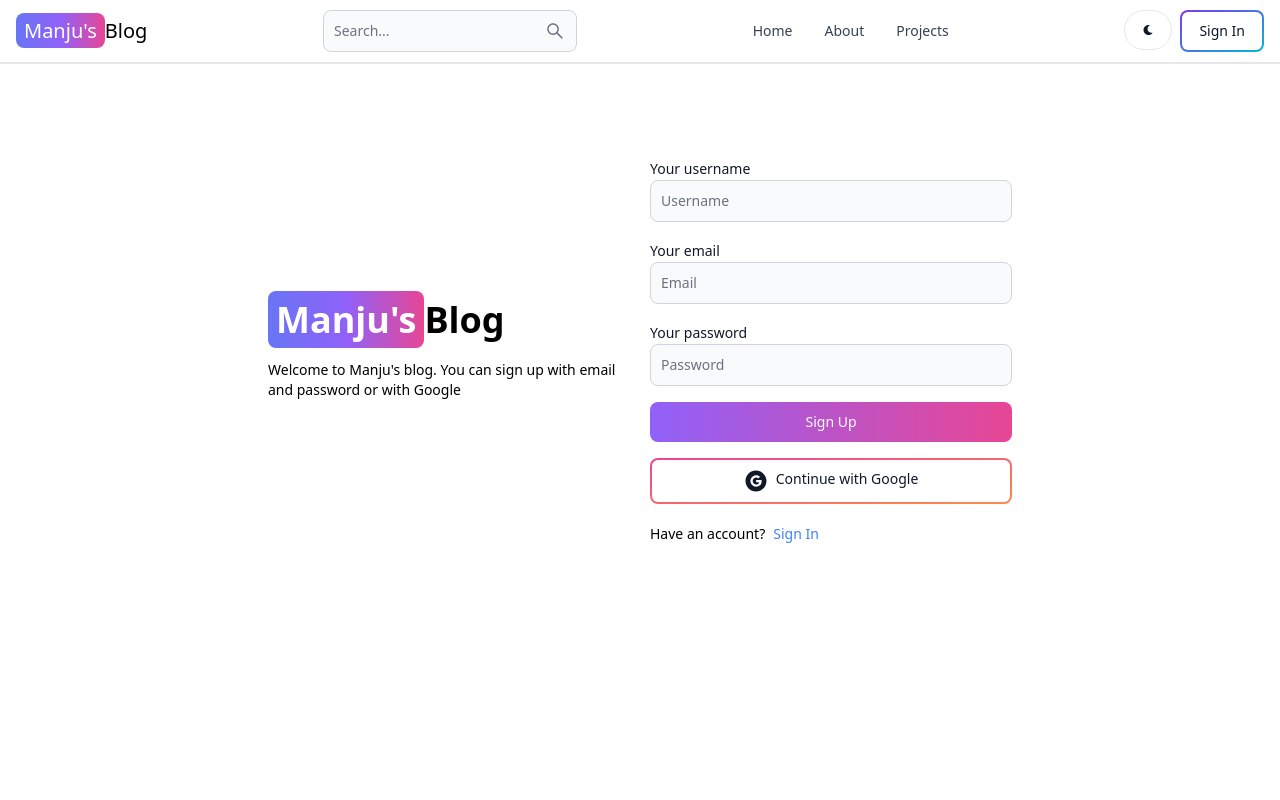
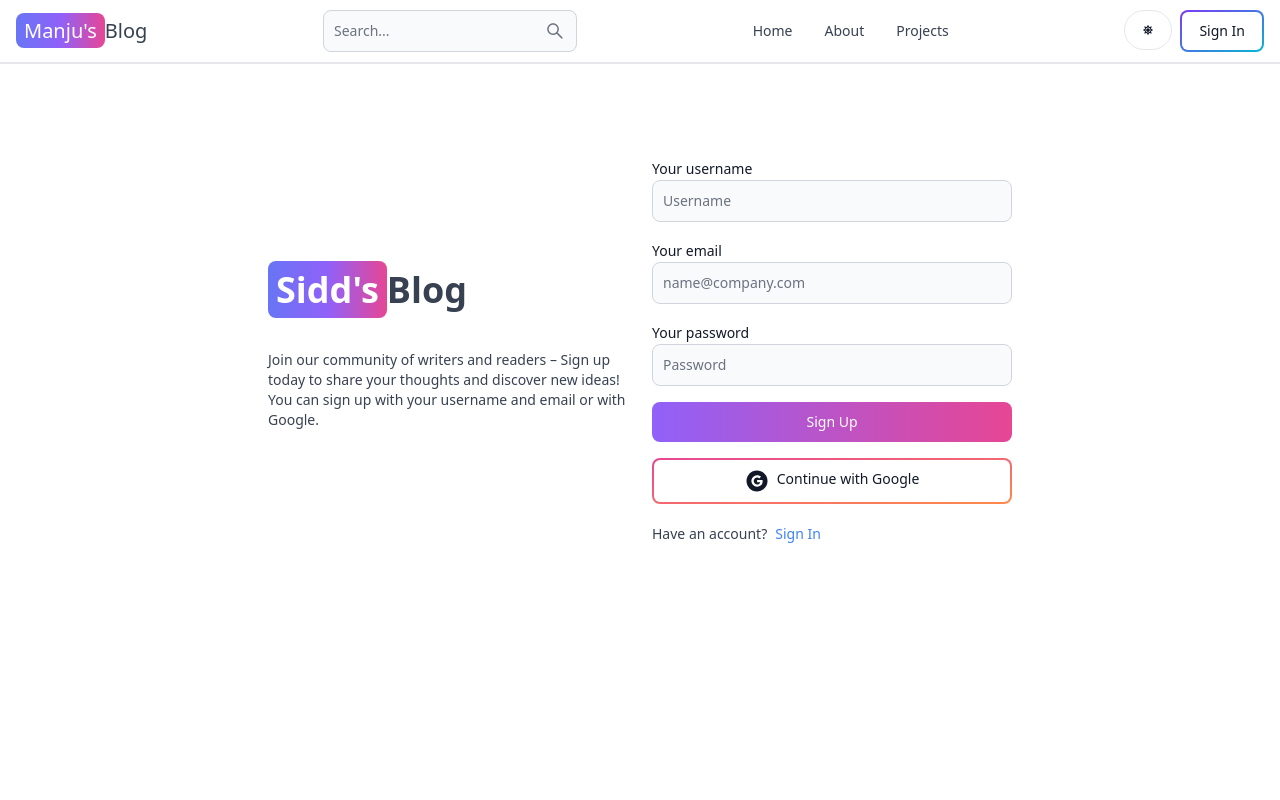
Before and after one commit to Manjudaksh/MERN-Blog-APP, a React (Vite) app in the folder client/: page /sign-up in a window 1280 px wide. Shown: the top 800 px of the page. Built offline with nearby package versions, Linux system fonts and the light colour scheme.

Commit message:
complete dark mode functionality

```diff
--- a/client/src/components/Header.jsx
+++ b/client/src/components/Header.jsx
@@ -2,12 +2,15 @@ import { Avatar, Button, Dropdown, Navbar, TextInput } from 'flowbite-react';
 import React from 'react';
 import { Link, useLocation } from 'react-router-dom';
 import {AiOutlineSearch} from 'react-icons/ai';
-import {FaMoon} from 'react-icons/fa';
-import { useSelector } from 'react-redux';
+import {FaMoon, FaSun} from 'react-icons/fa';
+import { useSelector, useDispatch } from 'react-redux';
+import { toggleTheme } from '../redux/theme/themeSlice';
 
 export default function Header() {
     const path = useLocation().pathname;
-    const {currentUser} = useSelector(state => state.user);
+    const dispatch = useDispatch();
+    const {currentUser} = useSelector((state) => state.user);
+    const {theme} = useSelector((state) => state.theme);
   return (
     <Navbar className='border-b-2'>
       <Link to="/" className='self-center whitespace-nowrap text-sm
@@ -28,8 +31,8 @@ export default function Header() {
       <AiOutlineSearch/>
       </Button>
       <div className='flex gap-2 md:order-2'>
-        <Button className='w-12 h-10 hidden sm:inline'  color='gray' pill>
-          <FaMoon/>
+        <Button className='w-12 h-10 hidden sm:inline'  color='gray' pill onClick={() => dispatch(toggleTheme())}>
+          {theme === 'light' ? <FaSun/> : <FaMoon/>}
         </Button>
         {currentUser ? (
           <Dropdown
@@ -51,7 +54,7 @@ export default function Header() {
               <Dropdown.Item>profile</Dropdown.Item>
             </Link>
             <Dropdown.Divider/>
-            <Dropdown.Item> Sign out</Dropdown.Item>
+            <Dropdown.Item> Sign out </Dropdown.Item>
           </Dropdown>
         ):
         (
--- /dev/null
+++ b/client/src/components/ThemeProvider.jsx
@@ -0,0 +1,13 @@
+import React from 'react'
+import { useSelector } from 'react-redux'
+
+export default function ThemeProvider({children}) {
+    const {theme} = useSelector(state => state.theme);
+  return (
+    <div className={theme}>
+        <div className='bg-white text-gray-700 dark:text-gray-200  dark:bg-[rgb(16,23,42)] min-h-screen'>
+            {children}
+        </div>
+    </div>
+  );
+}
--- a/client/src/main.jsx
+++ b/client/src/main.jsx
@@ -5,11 +5,14 @@ import './index.css'
 import { Provider } from 'react-redux'
 import { store, persistor } from './redux/Store.js'
 import { PersistGate } from 'redux-persist/integration/react'
+import ThemeProvider from './components/ThemeProvider.jsx'
 
 createRoot(document.getElementById('root')).render(
   <PersistGate persistor={persistor}>
     <Provider store={store}>
-      <App />
+      <ThemeProvider>
+        <App />
+      </ThemeProvider>
     </Provider>
   </PersistGate>
 )
--- a/client/src/pages/SignIn.jsx
+++ b/client/src/pages/SignIn.jsx
@@ -1,33 +1,30 @@
-// import { application } from 'express';
-import { Alert, Button, Label, Spinner, TextInput } from 'flowbite-react'
 import React, { useState } from 'react'
 import { Link, useNavigate } from 'react-router-dom'
+import { Alert, Button, Label, Spinner, TextInput } from 'flowbite-react';
 import { useDispatch, useSelector } from 'react-redux';
-import { signInFailure, signInStart, signInSuccess } from '../redux/User/userSlice';
+import { signInStart, signInSuccess, signInFailure } from '../redux/user/userSlice';
 import OAuth from '../components/OAuth';
 
-export default function SignUp() {
-
+export default function SignIn() {
+    // const [errorMessage, setErrorMessage] = useState(null);
+    // const [loading, setLoading] = useState(false);
     const [formData, setFormData] = useState({});
-  const { loading, error: errorMessage } = useSelector(state => state.user);
+    const {loading, error: errorMessage} = useSelector(state => state.user);
     const dispatch = useDispatch();
     const navigate = useNavigate();
-
-  const changeHandler = (e) => {
-    setFormData({...formData, [e.target.id]: e.target.value.trim() });
-  };
-  console.log(formData);
-
-  const submitHandler = async(e) => {
+    const handleChange = (e) => {
+        setFormData({...formData, [e.target.id]: e.target.value.trim()});
+    }
+    const handleSubmit = async(e) => {
         e.preventDefault();
-    if( !formData.email || !formData.password){
-      return dispatch(signInFailure('Please fill all the fields'));
+        if(!formData.email || !formData.password){
+            return dispatch(signInFailure('Please Fill out all fields'));
         }
         try{
             dispatch(signInStart());
             const res = await fetch('/api/auth/signin', {
                 method: 'POST',
-        headers: {'Content-Type': 'application/json'},
+                headers: { 'Content-Type' : 'application/json' },
                 body: JSON.stringify(formData),
             });
             const data = await res.json();
@@ -36,64 +33,75 @@ export default function SignUp() {
             }
             if(res.ok){
                 dispatch(signInSuccess(data));
-        navigate('/');
+                navigate('/')
             }
-    }catch (error){
+        }catch(error) {
             dispatch(signInFailure(error.message));
         }
-  };
+    }
 
-  return <div className='min-h-screen mt-20'>
-    <div className='flex p-3 max-w-3xl mx-auto flex-col md:flex-row md:items-center gap-5'>
+  return (
+    <div className='min-h-screen mt-20'>
+        <div className='flex flex-col max-w-3xl gap-6 p-3 mx-auto md:items-center md:flex-row'>
             {/* left */}
             <div className='flex-1'>
-        <Link to="/" className='font-bold dark:text-white text-4xl'>
-          <span className='px-2 py-1 bg-gradient-to-r from-indigo-500
-          via-purple-500 to-pink-500 rounded-lg text-white'>Manju's</span>
-          Blog
+                <Link to="/" className='text-4xl font-bold dark:text-white'>
+                    <span className='px-2 py-1 text-white rounded-lg bg-gradient-to-r from-indigo-500 via-purple-500 to-pink-500'>Sidd's</span>Blog
                 </Link>
-        <p className='text-sm mt-5'>
-          Welcome to Manju's blog. You can sign in with email and password
-          or with Google
+                <p className='mt-10 text-sm'>
+                    Join our community of writers and readers – Sign in today to share your thoughts and discover new ideas!
+                    <br/>
+                    You can sign in with your username and email or with Google.
                 </p>
             </div>
             {/* right */}
             <div className='flex-1'>
-        <form className='flex flex-col gap-4' onSubmit={submitHandler}>
+                <form className='flex flex-col gap-4' onSubmit={handleSubmit}>
                     <div>
-            <Label value='Your email'></Label>
-            <TextInput type='email' placeholder='Email' id='email' onChange={changeHandler}/>
+                        <Label value='Your email' />
+                        <TextInput
+                            type='email'
+                            placeholder='name@company.com'
+                            id='email'
+                            onChange={handleChange}
+                        />
                     </div>
                     <div>
-            <Label value='Your password'></Label>
-            <TextInput type='password' placeholder='********' id='password' onChange={changeHandler}/>
+                        <Label value='Your password' />
+                        <TextInput
+                            type='password'
+                            placeholder='***********'
+                            id='password'
+                            onChange={handleChange}
+                        />
                     </div>
                     <Button gradientDuoTone='purpleToPink' type='submit' disabled={loading}>
                         {
                             loading ? (
                                 <>
-                  <Spinner size='sm'/>
+                                    <Spinner size='sm' />
                                     <span className='pl-3'>Loading...</span>
                                 </>
-              ) : (
-                'Sign In'
-              )}
+                            ) : 'Sign In'
+                        }
                     </Button>
-          <OAuth/>
+                    <OAuth />
                 </form>
-        <div className='flex gap-2 text-sm mt-5'>
-          <span>Don't have an account?</span>
-            <Link to='/sign-up' className='text-blue-500'>
+                <div className='flex gap-2 mt-5 text-sm'>
+                    <span>Haven't an account?</span>
+                    <Link to='/signup' className='text-blue-500'>
                         Sign Up
                     </Link>
                 </div>
                 {
                     errorMessage && (
-            <Alert className='my-5' color='failure'>
+                        <Alert className='mt-5' color='failure'>
                             {errorMessage}
                         </Alert>
-        )}
+                    )
+                }
             </div>
         </div>
     </div>
+  )
 }
--- a/client/src/pages/SignUp.jsx
+++ b/client/src/pages/SignUp.jsx
@@ -1,32 +1,27 @@
-// import { application } from 'express';
-import { Alert, Button, Label, Spinner, TextInput } from 'flowbite-react'
 import React, { useState } from 'react'
 import { Link, useNavigate } from 'react-router-dom'
+import { Alert, Button, Label, Spinner, TextInput } from 'flowbite-react';
 import OAuth from '../components/OAuth';
 
-export default function SignIn() {
-
-  const [formData, setFormData] = useState({});
+export default function SignUp() {
     const [errorMessage, setErrorMessage] = useState(null);
     const [loading, setLoading] = useState(false);
+    const [formData, setFormData] = useState({});
     const navigate = useNavigate();
-
-  const changeHandler = (e) => {
-    setFormData({...formData, [e.target.id]: e.target.value.trim() });
-  };
-  console.log(formData);
-
-  const submitHandler = async(e) => {
+    const handleChange = (e) => {
+        setFormData({...formData, [e.target.id]: e.target.value.trim()});
+    }
+    const handleSubmit = async(e) => {
         e.preventDefault();
         if(!formData.username || !formData.email || !formData.password){
-      return setErrorMessage("Please fill out all fields");
+            return setErrorMessage('Please Fill out all fields');
         }
         try{
             setLoading(true);
             setErrorMessage(null);
             const res = await fetch('/api/auth/signup', {
                 method: 'POST',
-        headers: {'Content-Type': 'application/json'},
+                headers: { 'Content-Type' : 'application/json' },
                 body: JSON.stringify(formData),
             });
             const data = await res.json();
@@ -35,69 +30,85 @@ export default function SignIn() {
             }
             setLoading(false);
             if(res.ok){
-        navigate('/sign-in');
+                navigate('/signin')
             }
-    }catch (error){
+        }catch(error) {
             setErrorMessage(error.message);
             setLoading(false);
         }
-  };
+    }
 
-  return <div className='min-h-screen mt-20'>
-    <div className='flex p-3 max-w-3xl mx-auto flex-col md:flex-row md:items-center gap-5'>
+  return (
+    <div className='min-h-screen mt-20'>
+        <div className='flex flex-col max-w-3xl gap-6 p-3 mx-auto md:items-center md:flex-row'>
             {/* left */}
             <div className='flex-1'>
-        <Link to="/" className='font-bold dark:text-white text-4xl'>
-          <span className='px-2 py-1 bg-gradient-to-r from-indigo-500
-          via-purple-500 to-pink-500 rounded-lg text-white'>Manju's</span>
-          Blog
+                <Link to="/" className='text-4xl font-bold dark:text-white'>
+                    <span className='px-2 py-1 text-white rounded-lg bg-gradient-to-r from-indigo-500 via-purple-500 to-pink-500'>Sidd's</span>Blog
                 </Link>
-        <p className='text-sm mt-5'>
-          Welcome to Manju's blog. You can sign up with email and password
-          or with Google
+                <p className='mt-10 text-sm'>
+                    Join our community of writers and readers – Sign up today to share your thoughts and discover new ideas!
+                    <br/>
+                    You can sign up with your username and email or with Google.
                 </p>
             </div>
             {/* right */}
             <div className='flex-1'>
-        <form className='flex flex-col gap-4' onSubmit={submitHandler}>
+                <form className='flex flex-col gap-4' onSubmit={handleSubmit}>
                     <div>
-            <Label value='Your username'></Label>
-            <TextInput type='text' placeholder='Username' id='username' onChange={changeHandler}/>
+                        <Label value='Your username' />
+                        <TextInput
+                            type='text'
+                            placeholder='Username'
+                            id='username'
+                            onChange={handleChange}
+                        />
                     </div>
                     <div>
-            <Label value='Your email'></Label>
-            <TextInput type='email' placeholder='Email' id='email' onChange={changeHandler}/>
+                        <Label value='Your email' />
+                        <TextInput
+                            type='email'
+                            placeholder='name@company.com'
+                            id='email'
+                            onChange={handleChange}
+                        />
                     </div>
                     <div>
-            <Label value='Your password'></Label>
-            <TextInput type='password' placeholder='Password' id='password' onChange={changeHandler}/>
+                        <Label value='Your password' />
+                        <TextInput
+                            type='password'
+                            placeholder='Password'
+                            id='password'
+                            onChange={handleChange}
+                        />
                     </div>
                     <Button gradientDuoTone='purpleToPink' type='submit' disabled={loading}>
                         {
                             loading ? (
                                 <>
-                  <Spinner size='sm'/>
+                                    <Spinner size='sm' />
                                     <span className='pl-3'>Loading...</span>
                                 </>
-              ) : (
-                'Sign Up'
-              )}
+                            ) : 'Sign Up'
+                        }
                     </Button>
-          <OAuth/>
+                    <OAuth />
                 </form>
-        <div className='flex gap-2 text-sm mt-5'>
+                <div className='flex gap-2 mt-5 text-sm'>
                     <span>Have an account?</span>
-            <Link to='/sign-in' className='text-blue-500'>
+                    <Link to='/signin' className='text-blue-500'>
                         Sign In
                     </Link>
                 </div>
                 {
                     errorMessage && (
-            <Alert className='my-5' color='failure'>
+                        <Alert className='mt-5' color='failure'>
                             {errorMessage}
                         </Alert>
-        )}
+                    )
+                }
             </div>
         </div>
     </div>
+  )
 }
--- a/client/src/redux/store.js
+++ b/client/src/redux/store.js
@@ -1,5 +1,6 @@
 import { configureStore, combineReducers } from '@reduxjs/toolkit'
 import userReducer  from './user/userSlice';
+import themeReducer from './theme/themeSlice';
 import { persistReducer } from 'redux-persist';
 import storage from 'redux-persist/lib/storage';
 import persistStore from 'redux-persist/es/persistStore';
@@ -7,6 +8,7 @@ import persistStore from 'redux-persist/es/persistStore';
 
 const rootReducer = combineReducers({
   user: userReducer,
+  theme: themeReducer,
 });
 
 const persistConfig = {
--- /dev/null
+++ b/client/src/redux/theme/themeSlice.js
@@ -0,0 +1,19 @@
+import { createSlice } from '@reduxjs/toolkit';
+
+const initialState = {
+    theme: 'light',
+};
+
+const themeSlice = createSlice({
+    name: 'theme',
+    initialState,
+    reducers: {
+        toggleTheme: (state) => {
+            state.theme = state.theme === 'light' ? 'dark' : 'light';
+        }
+    }
+});
+
+export const {toggleTheme} = themeSlice.actions;
+
+export default themeSlice.reducer;
```
Also changed, not shown: client/src/components/OAuth.jsx (+16 -17 lines), 1 other file (tests, documents, lock files or other folders). Lines whose indentation alone changed are shown as unchanged.
